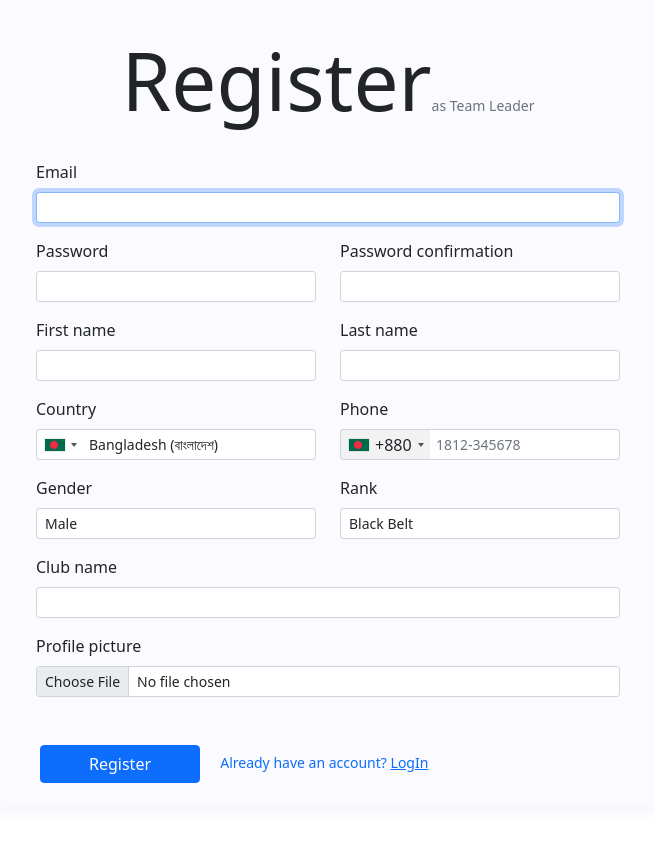
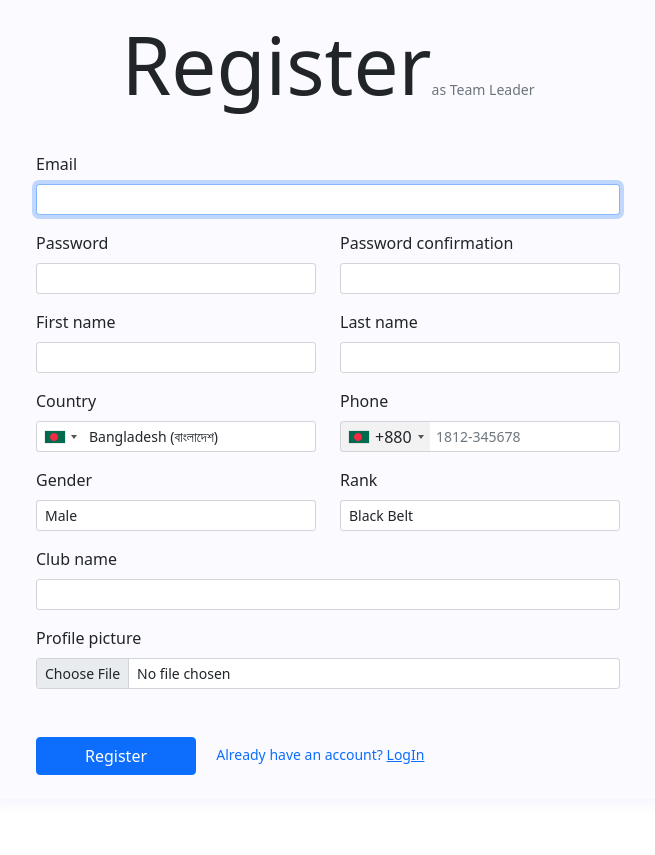
Before and after one commit to xaadu/taekwonsoftbd, a Django app: page /account/register/ in a window 1280 px wide. Shown: the part 48-903 px from the top of the page, without its empty margins (312-967 px from the left). After the commit the page ends 823 px from the top, so only its background shows below. Run offline with Django 3.2, Linux system fonts and the light colour scheme; parts of the project's set-up code (start-up, migrations or seed data) failed here and were passed over; some libraries are stand-ins or nearby versions.

Commit message:
Small UI fixes

```diff
--- a/app/account/templates/account/register.html
+++ b/app/account/templates/account/register.html
@@ -22,7 +22,7 @@
     }
 </style>
 <div id="formContainer" class="container px-5 py-3 my-5">
-    <div class="heading text-center my-3">
+    <div class="heading text-center mb-4">
         <h1 class="display-1 d-inline-block">Register</h1><small class="text-muted text-right">as {{ type }}</small>
     </div>
 
@@ -78,9 +78,9 @@
                 {{ hidden_field }}
                 {% endfor %}
             </div>
-            <div class="col-12 mx-1 py-2">
+            <div class="col-12 py-2">
                 <button class="btn btn-primary px-5" type="submit">Register</button>
-                <small class="text-primary px-3"> Already have an account? <a
+                <small class="text-primary px-3"> Already have an account? <a class=""
                         href="{% url 'account:sample' %}">LogIn</a>
                 </small>
             </div>
```
